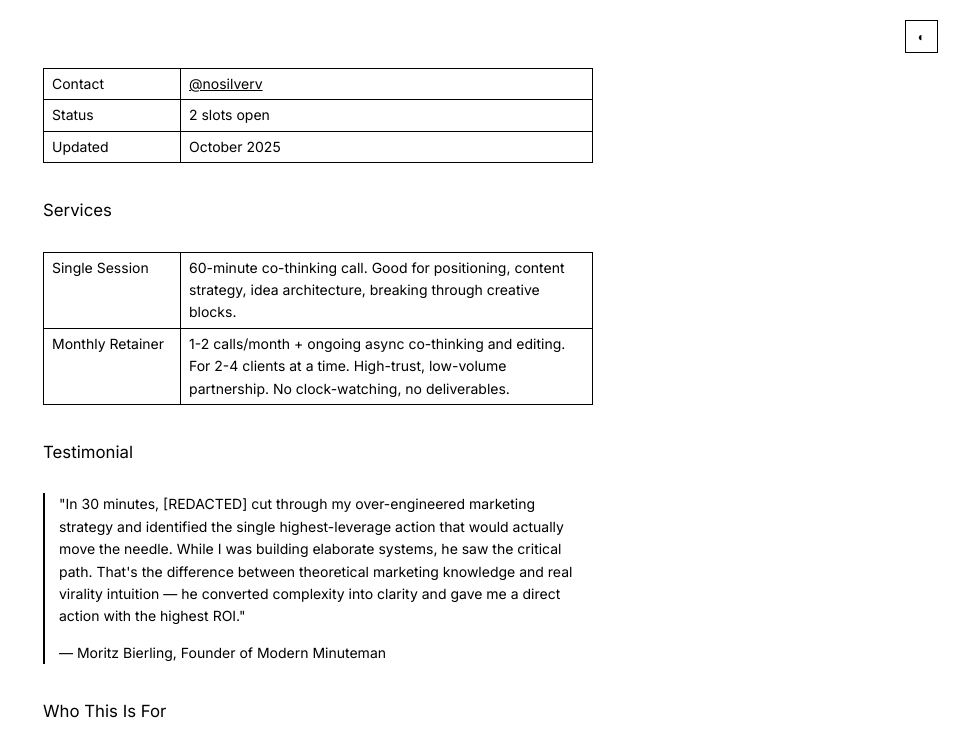
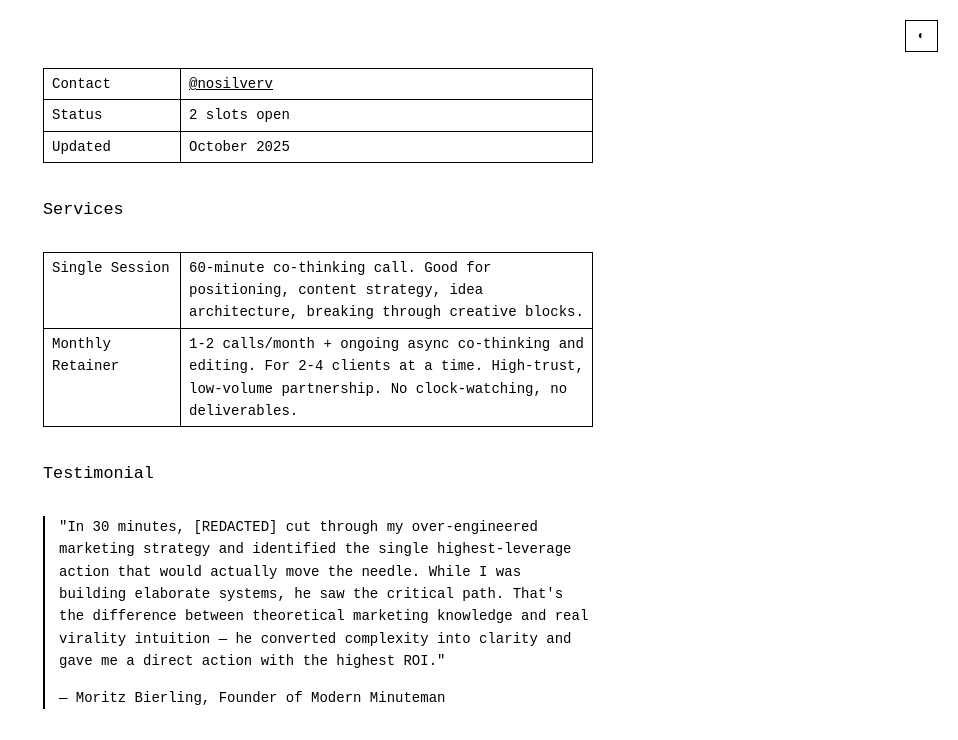
Before and after one commit to MarkusMarkusMarkusMarkus/markus-site, a plain HTML site: page index.html in a window 1280 px wide. Shown: the top 740 px of the page, without its empty margins (322-1280 px from the left). Drawn offline with Linux system fonts and the light colour scheme.

Commit message:
Update index.html

```diff
--- a/index.html
+++ b/index.html
@@ -4,12 +4,9 @@
     <meta charset="UTF-8">
     <meta name="viewport" content="width=device-width, initial-scale=1.0">
     <title>Nosilverv</title>
-    <link rel="preconnect" href="https://fonts.googleapis.com">
-    <link rel="preconnect" href="https://fonts.gstatic.com" crossorigin>
-    <link href="https://fonts.googleapis.com/css2?family=Inter:wght@400;600&display=swap" rel="stylesheet">
     <style>
         body {
-            font-family: 'Inter', -apple-system, BlinkMacSystemFont, 'Segoe UI', Helvetica, Arial, sans-serif;
+            font-family: 'Courier New', Courier, monospace;
             line-height: 1.6;
             max-width: 550px;
             margin: 0 auto;
```
